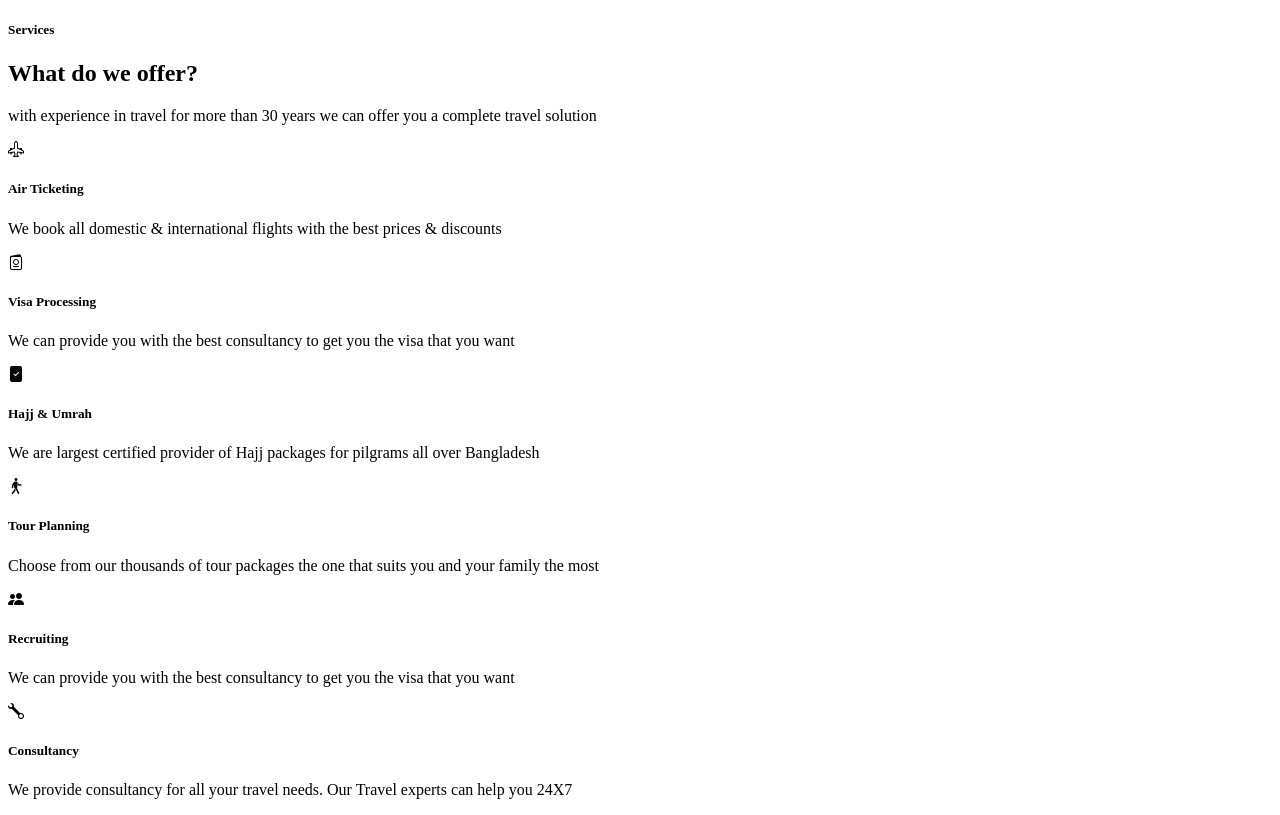
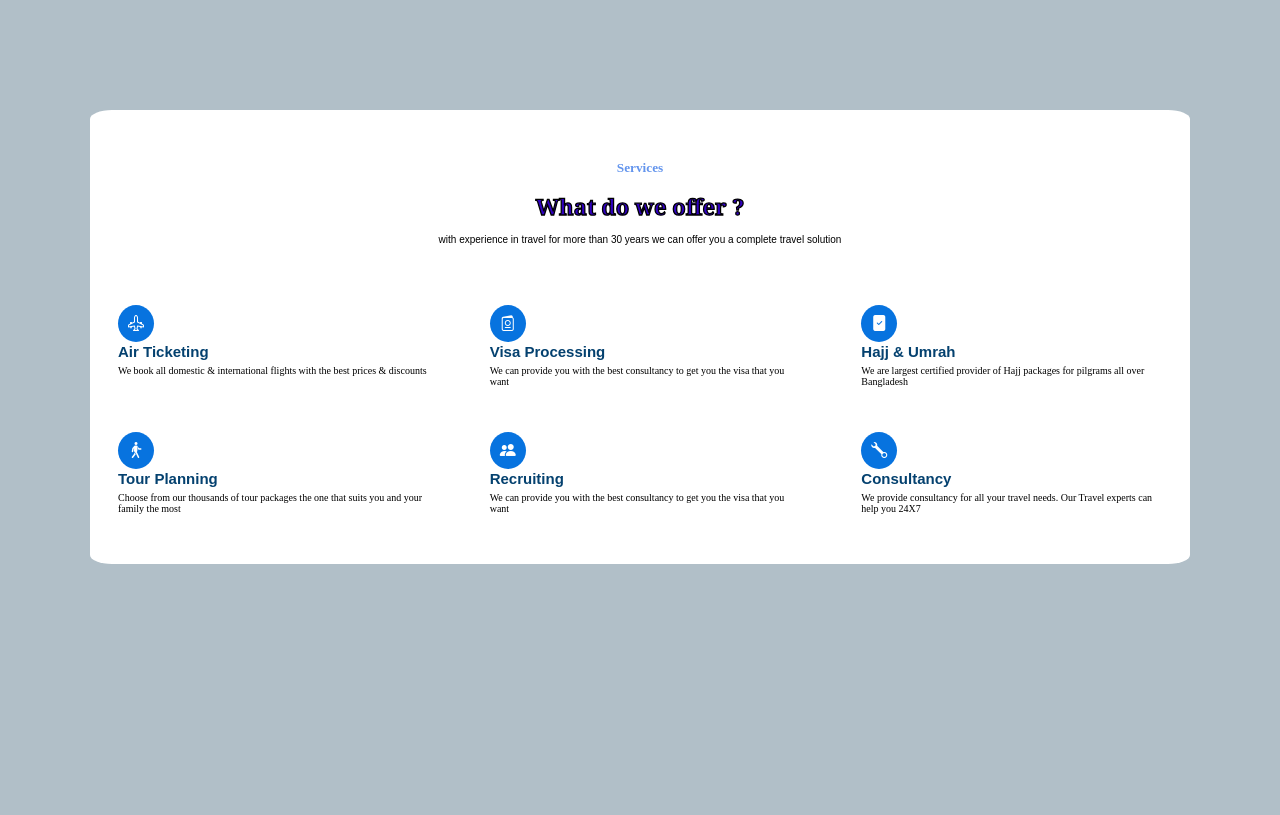
Before and after one commit to MatiasCavilla01/image-based-web-project, a plain HTML site: page Diseño De Secciones/index.html in a window 1280 px wide. Drawn offline with nearby package versions, Linux system fonts and the light colour scheme.

Commit message:
Estilos agregados a la pagina secciones y finalizada

```diff
--- /dev/null
+++ b/Diseño De Secciones/css/style.css
@@ -0,0 +1,73 @@
+*{
+    padding: 0;
+    margin: 0;
+}
+.fondo{
+    background-color: rgba(170, 185, 195, 0.911);
+}
+main{
+    background-color: white;
+    border: 0,5px ;
+    border-radius: 2%;
+    margin: 110px 90px;
+}
+
+.primera{
+    padding-top: 50px;
+    text-align: center;
+}
+.services{
+    padding-bottom: 15px;
+    color: cornflowerblue;
+}
+h1{
+    font-size: 22px;
+    padding-bottom: 13px;
+    color: rgb(48, 0, 192);
+    font-family:Georgia, 'Times New Roman', Times, serif;
+    -webkit-text-stroke: 1.3px black
+}
+
+#p1{
+    font-family: Arial, Helvetica, sans-serif;
+    font-size: 10px;
+}
+
+
+.main .services-container{
+    display: grid;
+    grid-template-columns: repeat(3, 1fr); /* Tres columnas */
+    grid-template-rows: repeat(2, auto); /* Dos filas */;
+    gap: 55px;
+    padding-top: 70px;
+    padding-bottom: 50px;
+    padding-left: 20px;
+    padding-right: 20px;
+
+}
+
+.main .services-container .box {
+
+    padding-left: 8px;
+    background: white;
+    padding: 30px ,20px;
+    text-align:left;
+    border-radius: 5px;
+}
+
+.main .services-container .box i{
+    background-color: rgb(7, 115, 223); /* Color de fondo del icono */
+    border-radius: 50%; /* Esto hace que el fondo sea redondo */
+    padding: 10px; color: white;
+}
+.main .services-container .box h5{
+    color: rgb(4, 65, 111);
+    font-size: 15px;
+    padding-top: 10px;
+    font-family:Arial, Helvetica, sans-serif
+}
+
+.main .services-container .box p{
+    padding-top: 5px;
+    font-size: 10px;
+}
--- a/Diseño De Secciones/index.html
+++ b/Diseño De Secciones/index.html
@@ -6,44 +6,48 @@
     <script src="https://cdn.jsdelivr.net/npm/@popperjs/core@2.11.8/dist/umd/popper.min.js" integrity="sha384-I7E8VVD/ismYTF4hNIPjVp/Zjvgyol6VFvRkX/vR+Vc4jQkC+hVqc2pM8ODewa9r" crossorigin="anonymous"></script>
     <script src="https://cdn.jsdelivr.net/npm/bootstrap@5.3.3/dist/js/bootstrap.min.js" integrity="sha384-0pUGZvbkm6XF6gxjEnlmuGrJXVbNuzT9qBBavbLwCsOGabYfZo0T0to5eqruptLy" crossorigin="anonymous"></script>
     <link rel="stylesheet" href="https://cdn.jsdelivr.net/npm/bootstrap-icons@1.11.3/font/bootstrap-icons.min.css">
+    <link rel="stylesheet" href="./css/style.css">
+    <link rel="preconnect" href="https://fonts.googleapis.com">
+<link rel="preconnect" href="https://fonts.gstatic.com" crossorigin>
+<link href="https://fonts.googleapis.com/css2?family=Hind:wght@300;400;500;600;700&display=swap" rel="stylesheet">
     <title>Secciones</title>
 </head>
-<body>
+<body class="fondo">
     <header>
     </header>
-    <main>
-        <section>
-            <h5>Services</h5>
-            <h1>What do we offer?</h1>
-            <p>with experience in travel for more than 30 years we can offer you a complete travel solution</p>
+    <main class="main">
+        <section class="primera">
+            <h5 class="services">Services</h5>
+            <h1>What do we offer ?</h1>
+            <p id="p1">with experience in travel for more than 30 years we can offer you a complete travel solution</p>
         </section>
-        <section>
-            <section>
+        <section class="services-container">
+            <section class="box ">
                 <i class="bi bi-airplane-engines"></i>
                 <h5>Air Ticketing</h5>
                 <p>We book all domestic & international flights with the best prices & discounts</p>
             </section>
-            <section>
+            <section class="box">
                 <i class="bi bi-passport"></i>
                 <h5>Visa Processing</h5>
                 <p>We can provide you with the best consultancy to get you the visa that you want</p>
             </section>
-            <section>
+            <section class="box">
                 <i class="bi bi-file-check-fill"></i>
                 <h5>Hajj & Umrah</h5>
                 <p>We are largest certified provider of Hajj packages for pilgrams all over Bangladesh</p>
             </section>
-            <section>
+            <section class="box">
                 <i class="bi bi-person-walking"></i>
                 <h5>Tour Planning</h5>
                 <p>Choose from our thousands of tour packages the one that suits you and your family the most</p>
             </section>
-            <section>
+            <section class="box">
                 <i class="bi bi-people-fill"></i>
                 <h5>Recruiting</h5>
                 <p>We can provide you with the best consultancy to get you the visa that you want </p>
             </section>
-            <section>
+            <section class="box">
                 <i class="bi bi-wrench"></i>
                 <h5>Consultancy</h5>
                 <p>We provide consultancy for all your travel needs. Our Travel experts can help you 24X7</p>
```
